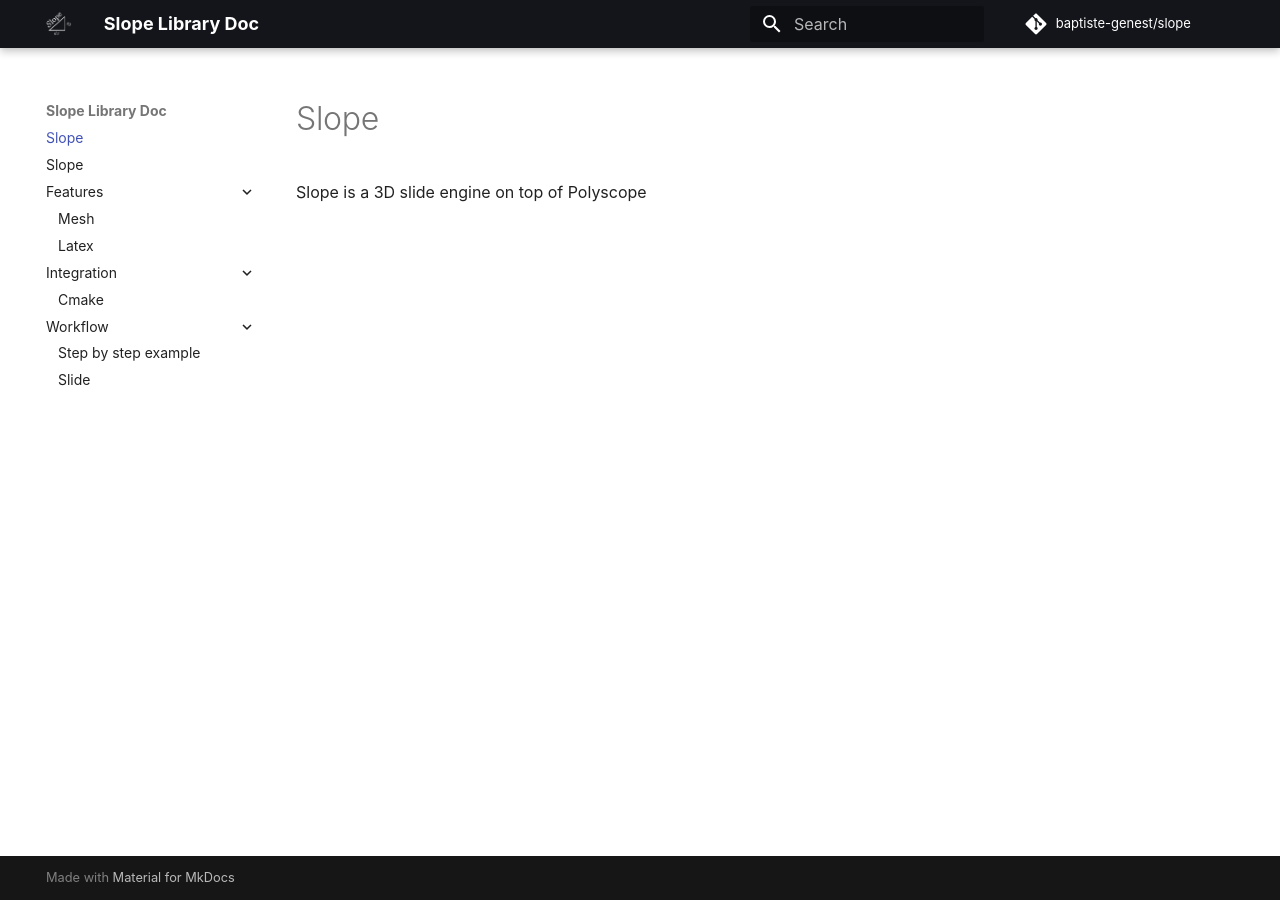
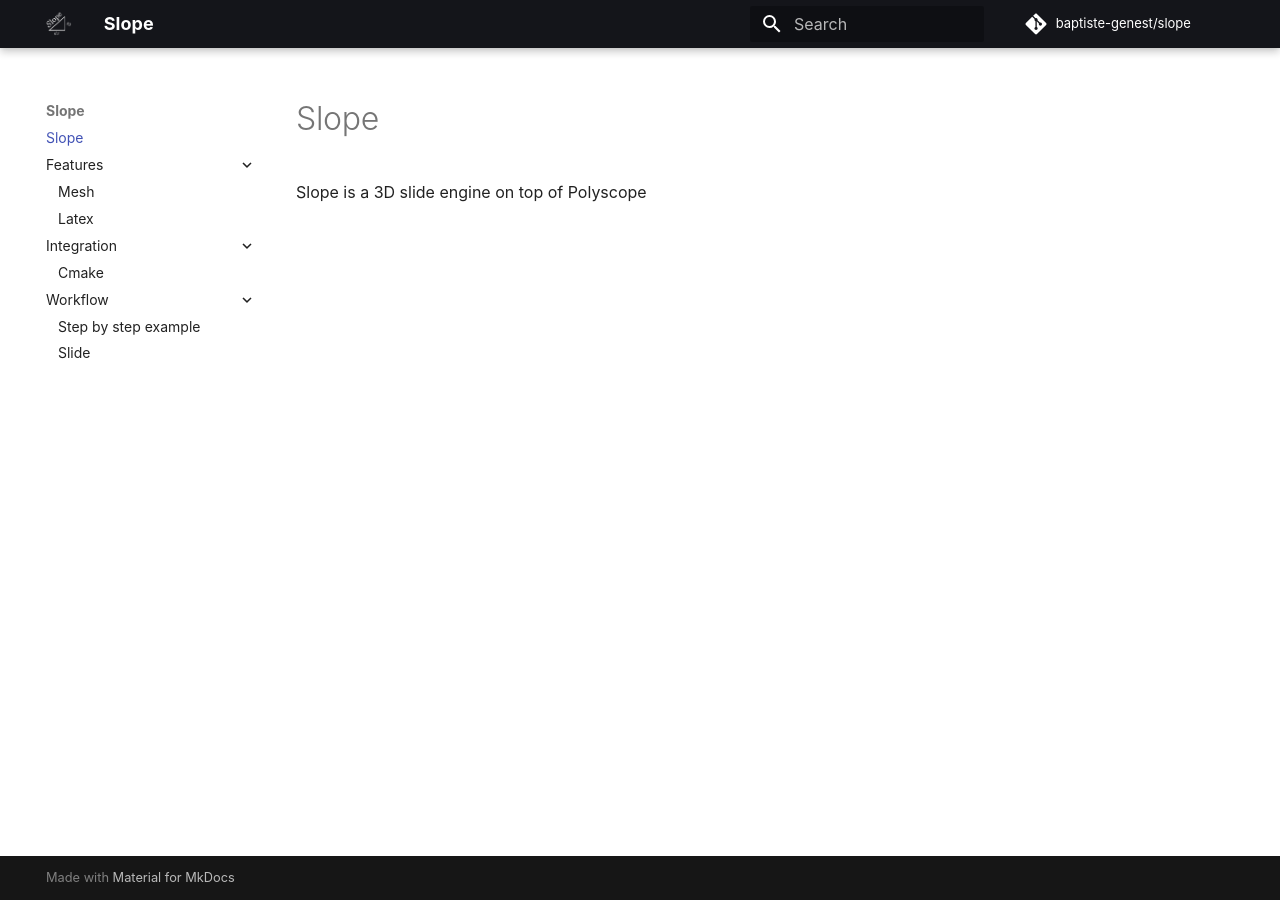
Before and after one commit to SlopeDoc/SlopeDoc.github.io, an MkDocs documentation site: the page built from docs/index.md, in a window 1280 px wide. Built offline with MkDocs 1.6.1 and Material for MkDocs 9.7.7, drawn with Linux system fonts in a browser that asks for light colours; some web fonts are replaced; comment, search, counter and statistics services are not loaded.

Commit message:
init mkdocs

```diff
--- a/mkdocs.yml
+++ b/mkdocs.yml
@@ -1,4 +1,4 @@
-site_name: Slope Library Doc
+site_name: Slope
 site_url: https://slopedoc.github.io/site
 repo_url: https://github.com/baptiste-genest/slope
 repo_name: baptiste-genest/slope
```
Also changed, not shown: docs/test.md (deleted, +0 -4 lines).
